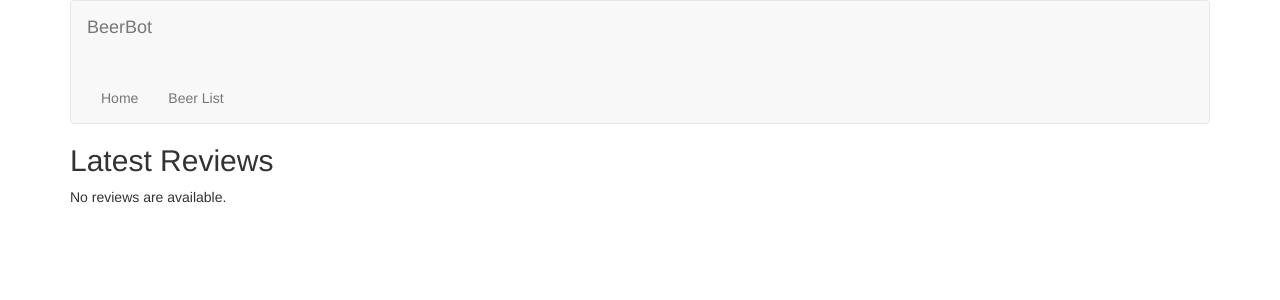
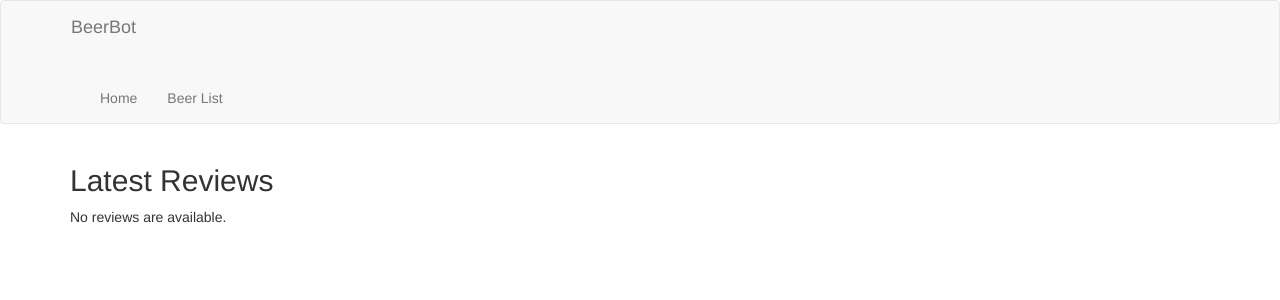
Before and after one commit to jerod-estapa/beer_rec, a Django app: page /reviews/ in a window 1280 px wide. Shown: the top 300 px of the page. Run offline with Django 3.2, Linux system fonts and the light colour scheme; data that the repository does not hold is empty; some libraries are stand-ins or nearby versions.

```diff
--- a/beer_rec/urls.py
+++ b/beer_rec/urls.py
@@ -19,4 +19,5 @@ from django.contrib import admin
 urlpatterns = [
     url(r'^reviews/', include('reviews.urls', namespace="reviews")),
     url(r'^admin/', include(admin.site.urls)),
+    url(r'^accounts/', include('django.contrib.auth.urls'))
 ]
--- a/reviews/templates/reviews/base.html
+++ b/reviews/templates/reviews/base.html
@@ -7,8 +7,8 @@
 
 {% block bootstrap3_content %}
 
-<div class="container">
-    <nav class="navbar navbar-default">
+<div class="navbar navbar-default">
+    <nav class="container">
         <div class="navbar header">
             <a href="{% url 'reviews:review_list' %}" class="navbar-brand">BeerBot</a>
         </div>
@@ -19,8 +19,9 @@
             </ul>
         </div>
     </nav>
+</div>
 
-
+<div class="container">
     <h1>{% block title %}(no title){% endblock %}</h1>
 
     {% bootstrap_messages %}
```
